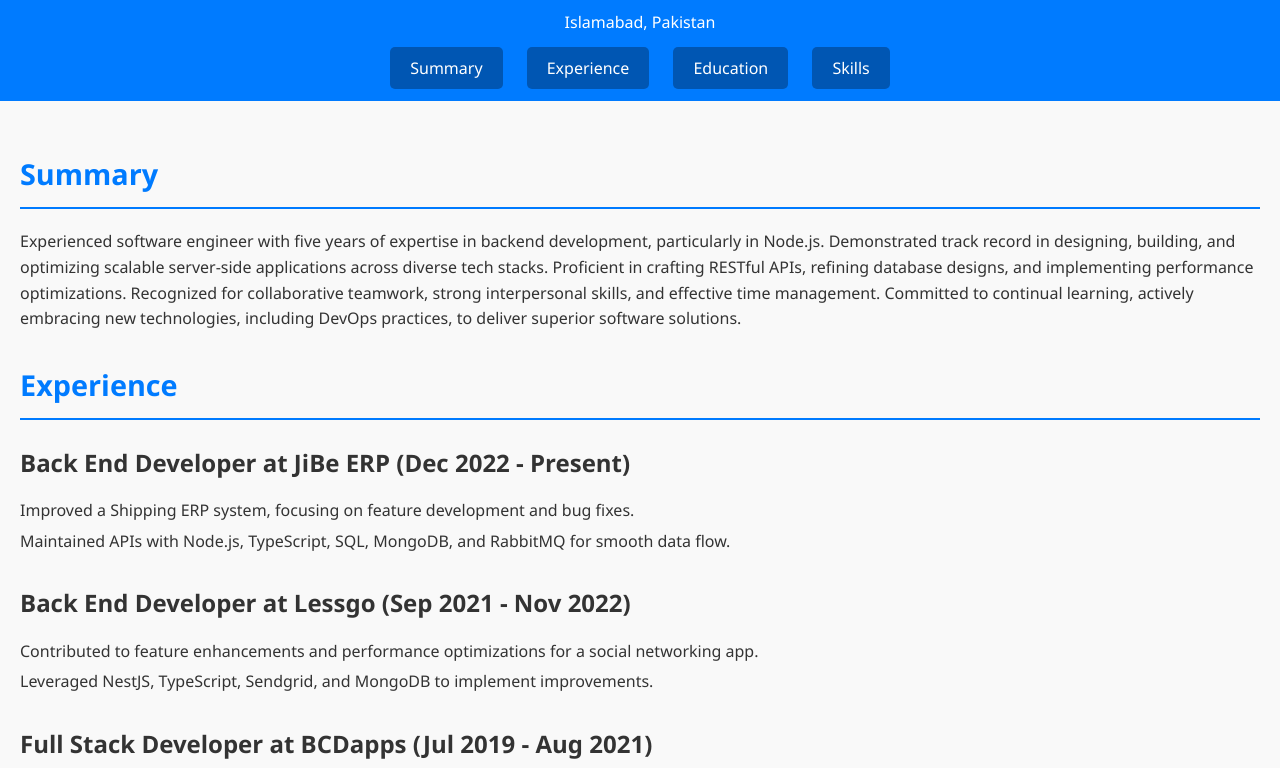
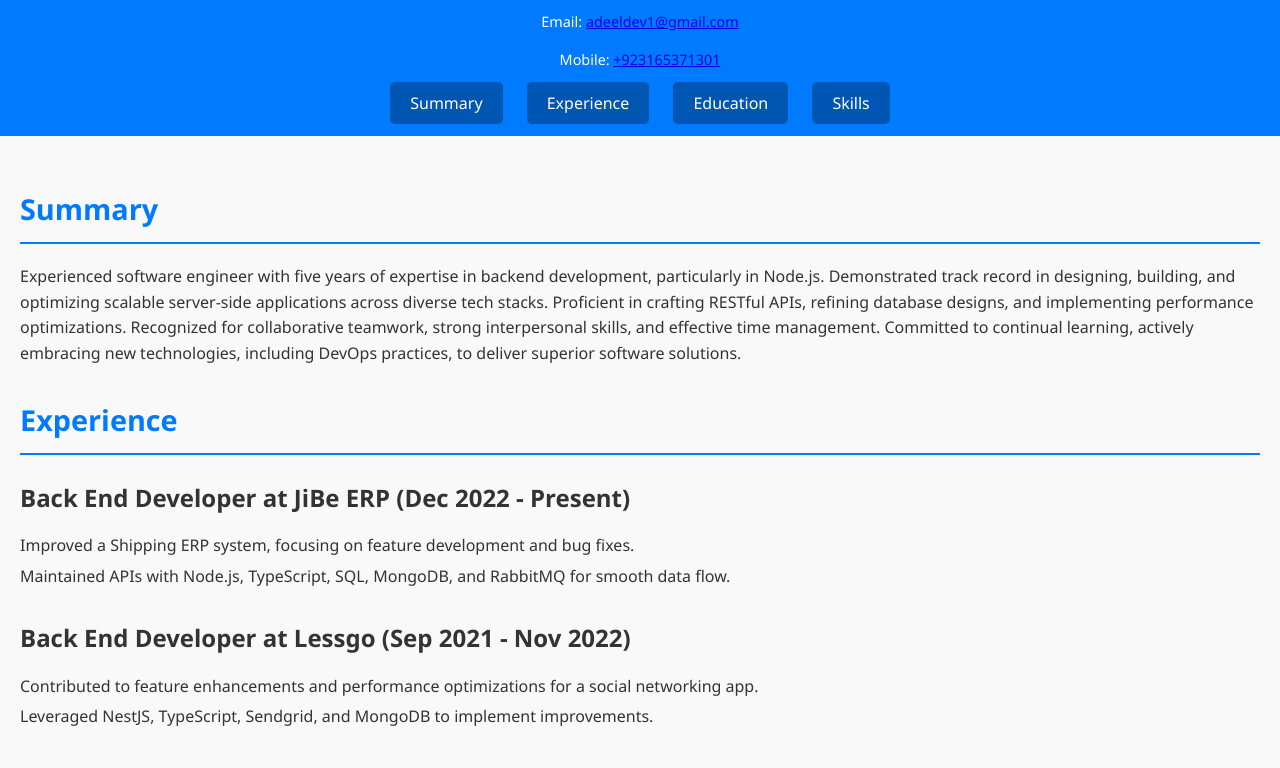
Before and after one commit to adeelahmad96/adeelahmad96.github.io, a plain HTML site: page index.html in a window 1280 px wide. Shown: the part 104-872 px from the top of the page. Drawn offline with Linux system fonts and the light colour scheme.

Commit message:
Update index.html

```diff
--- a/index.html
+++ b/index.html
@@ -27,6 +27,11 @@
 
         h1, h2, h3 {
             color: #333;
+        }
+
+        .contact-info {
+            font-size: 0.9rem;
+            margin-top: 10px;
         }
 
         nav {
@@ -91,7 +96,10 @@
 <body>
     <header>
         <h1>Adeel Ahmed</h1>
-        <p>Islamabad, Pakistan</p>
+        <div class="contact-info">
+            <p>Email: <a href="mailto:adeeldev1@gmail.com">adeeldev1@gmail.com</a></p>
+            <p>Mobile: <a href="tel:+923165371301">+923165371301</a></p>
+        </div>
         <nav>
             <a href="#summary">Summary</a>
             <a href="#experience">Experience</a>
```
